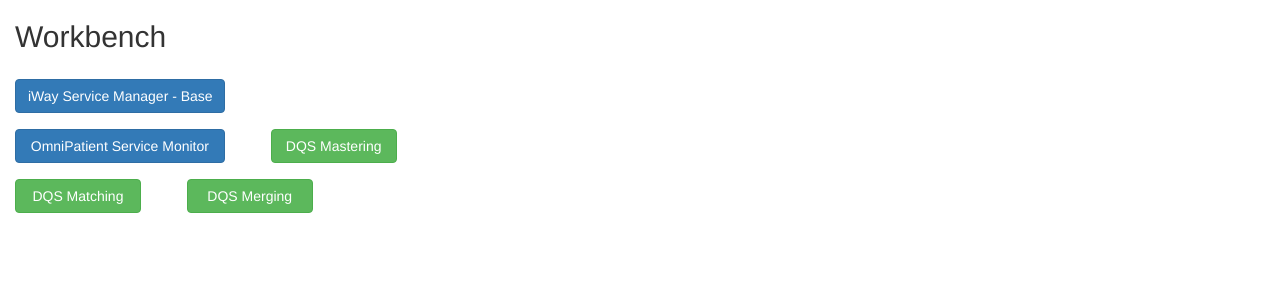
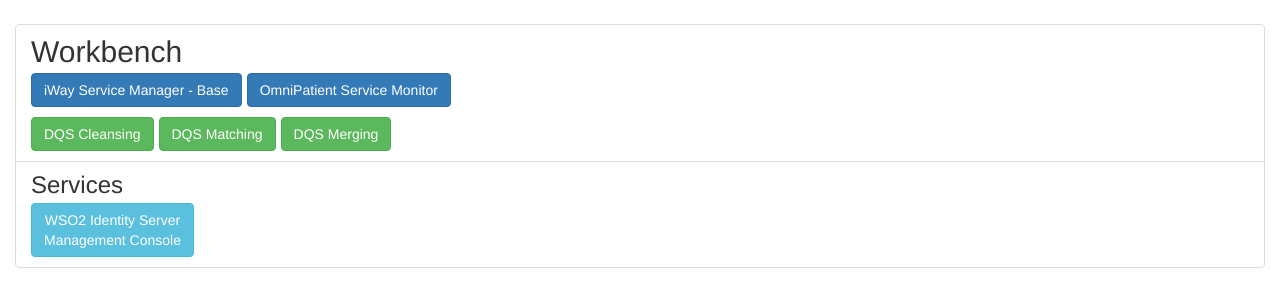
Before and after one commit to codemarc/omnidock, a plain HTML site: page index.html in a window 1280 px wide. Drawn offline with nearby package versions, Linux system fonts and the light colour scheme.

Commit message:
formatting added test mode to omni.sh

```diff
--- a/index.html
+++ b/index.html
@@ -5,19 +5,38 @@
   <meta charset="utf-8">
   <meta name="viewport" content="width=device-width, initial-scale=1">
   <link rel="stylesheet" href="http://maxcdn.bootstrapcdn.com/bootstrap/3.2.0/css/bootstrap.min.css">
-  <style>.btn {margin:16px 46px 0px 0px ;}</style>
   <script src="https://ajax.googleapis.com/ajax/libs/jquery/1.11.1/jquery.min.js"></script>
   <script src="http://maxcdn.bootstrapcdn.com/bootstrap/3.2.0/js/bootstrap.min.js"></script>
 </head>
-<body>
-  <div class="col-md-5 container">
-    <h2>Workbench</h2>
-    <button name="ismb" href="9999" type="button" class="col-md-5 btn btn-primary">iWay Service Manager - Base</button>
-    <button name="opsm" href="9999/ism/appc?configuration=OmniPatient" type="button" class="col-md-5 btn btn-primary">OmniPatient Service Monitor</button>
-    <button name="dqms" href="9502" type="button" class="col-sm-3 btn btn-success">DQS Mastering</button>
-    <button name="dqmt" href="9504" type="button" class="col-md-3 btn btn-success">DQS Matching</button>
-    <button name="dqmg" href="9506" type="button" class="col-md-3 btn btn-success">DQS Merging</button>
-  </div>
-  <script>$('.btn').click(function(){window.open('http://127.0.0.1:'+$(this).attr('href'),$(this).attr('name'));});</script>
+<body class="container-fluid">
+<div class="list-group" style="margin-top:24px;">
+
+  <a href="#" class="list-group-item">
+    <h2 class="list-group-item-heading">Workbench</h2>
+    <div class="btn-toolbar">
+		<button name="ismb" href="9999" type="button" class="btn btn-well btn-primary">iWay Service Manager - Base</button>
+    	<button name="opsm" href="9999/ism/appc?configuration=OmniPatient" type="button" class="btn btn-primary">OmniPatient Service Monitor</button>
+	</div><p/>
+	<div class="row btn-toolbar">
+	    <button name="dqcl" href="9502" type="button" class="btn btn-success">DQS Cleansing</button>
+    	<button name="dqmt" href="9504" type="button" class="btn btn-success">DQS Matching</button>
+    	<button name="dqmg" href="9506" type="button" class="btn btn-success">DQS Merging</button>
+  	</div>
+  </a>
+
+  <a href="#" class="list-group-item">
+  	<h3 class="list-group-item-heading">Services</h3>
+  	<div class="row btn-toolbar">
+  		<button name="wso2is" href="9443/carbon/" ssl="true" type="button" class="btn btn-info">WSO2 Identity Server<br/>Management Console</button>
+	</div>
+  </a>
+</div>
+
+<script>
+  	$('.btn').click(function(){
+  	    var proto=$(this).attr('ssl')?"https":"http";
+  		window.open(proto+'://127.0.0.1:'+$(this).attr('href'),$(this).attr('name'));
+  	});
+</script>
 </body>
 </html>
```
Also changed, not shown: 1 other file.
